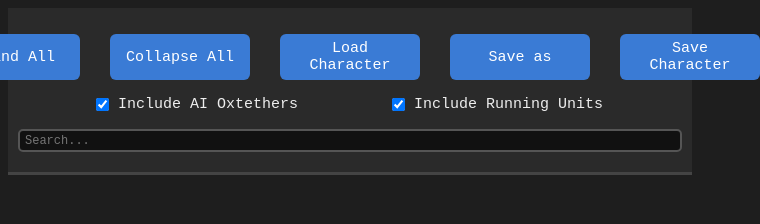
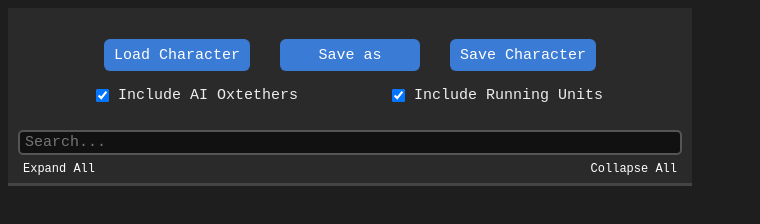
Before and after one commit to Schlossgespensty/AIC-Editor, an Electron app: page src/index.html in a window 700 px wide. Shown: the whole page, 760 px wide, since content can reach past the window. Drawn offline with Linux system fonts and the light colour scheme; no server answers.

Commit message:
sections update

```diff
--- a/config/groupBreaks.json
+++ b/config/groupBreaks.json
@@ -11,6 +11,8 @@
   "SellResource01",
   "Unknown072",
   "RecruitProbDefDefault",
+  "RecruitProbRaidDefault",
+  "RecruitProbAttackDefault",
   "SortieUnitRangedMin",
   "DefTotal",
   "RaidUnitsBase",
--- a/package.json
+++ b/package.json
@@ -19,7 +19,7 @@
   "type": "commonjs",
   "devDependencies": {
     "@electron/packager": "^19.1.0",
-    "electron": "^41.1.1",
+    "electron": "^41.2.0",
     "electron-builder": "^26.8.1"
   }
 }
--- a/src/index.html
+++ b/src/index.html
@@ -35,11 +35,42 @@ body {
   position: sticky;
   top: 0;
   z-index: 1000;
+  background: #2a2a2a;
+  padding: 5px;
+  padding-inline: 10px;
+  border-bottom: 3px solid #444;
+}
 
-  background: #2a2a2a;
-  padding: 10px;
+.sectionButtonsWrapper {
+  display: flex;
+  justify-content: space-between;
+  align-items: center;
+  width: 100%;
+}
 
-  border-bottom: 3px solid #444;
+sectionButton {
+  background:none;
+  color:white;
+  border:none;
+  cursor:pointer;
+  font-family: monospace, sans-serif;
+  font-size: 12px;
+}
+
+.sectionButton1 {
+  display: flex;
+  justify-content: left;
+  margin-inline: 5px;
+  margin-top: 2px;
+  margin-bottom: 2px;
+}
+
+.sectionButton2 {
+  display: flex;
+  justify-content: right;
+  margin-inline: 5px;
+  margin-top: 2px;
+  margin-bottom: 2px;
 }
 
 button {
@@ -63,14 +94,16 @@ button {
   display: flex;
   justify-content: center;
   gap: 10px;
-  margin: 10px 0;
+  margin-top: 20px;
+  margin-bottom: 10px;
 }
 
 .toggles {
   display: flex;
   justify-content: center;
   column-gap: 35px;
-  margin: 10px 0;
+  margin-top: 10px;
+  margin-bottom: 20px;
   width: 100%;
   flex-wrap: wrap;
 }
@@ -104,10 +137,10 @@ button {
 .search {
   width: 100%;
   max-width: 700px;
+  min-height: 25px;
   display: block;
-  margin-top: 50px;
-  margin: 10px auto;
-  font-size: 12px;
+  margin: 5px 0;
+  font-size: 15px;
 }
 
 .field {
@@ -231,17 +264,13 @@ select, input {
 </style>
 </head>
 
-
 <body>
 
 <div class="topbar">
 
-  <div id="filePath" style="font-size:12px; color:#aaa; text-align:left;">
-</div>
+  <div id="filePath" style="font-size:12px; color:#aaa; text-align:left;"></div>
 
   <div class="buttons">
-    <button onclick="expandAll()">Expand All</button>
-    <button onclick="collapseAll()">Collapse All</button>
     <button onclick="loadFile()">Load Character</button>
     <button onclick="saveFile()">Save as</button>
     <button id="saveBtn" onclick="quickSaveFile()">Save Character</button>
@@ -254,7 +283,23 @@ select, input {
 
 <input type="text" id="search" class="search" placeholder="Search..." oninput="search(this.value)">
 
+<div class="sectionButtonsWrapper">
+  <div class="sectionButton1">
+    <sectionButton onclick="expandAll()">Expand All</sectionButton>
+  </div>
+
+  <div class="sectionButton2">
+    <sectionButton onclick="collapseAll()">Collapse All</sectionButton>
+  </div>
 </div>
+
+</div>
+
+<div class="infobar">
+
+
+
+  </div>
 
 <div id="form"></div>
 
@@ -272,17 +317,7 @@ let optionPools;
 let groupBreaks;
 let numericBooleanFields;
 let legacyKeyMap;
-
-const sections = {
-  "Lord": ["lord.StrengthMultiplier"],
-  "Normal": ["startTroops.normal.ArabArcher"],
-  "Cursader": ["startTroops.crusader.ArabArcher"],
-  "Deathmatch": ["startTroops.deathmatch.ArabArcher"],
-  "Economy": ["aic.WallDecoration"],
-  "Military": ["aic.DefWallPatrolRallyTime"],
-  "AI OxTethers": ["aic.AIOxTethers_DisableInitialOxTether"],
-  "Running Units": ["aic.RunningUnits_Macemen"]
-};
+let sections
 
 async function init() {
   try {
@@ -293,6 +328,7 @@ async function init() {
     groupBreaks = await loadConfig("groupBreaks.json");
     numericBooleanFields = await loadConfig("numericBooleanFields.json");
     legacyKeyMap = await loadConfig("legacyKeyMap.json");
+    sections = await loadConfig("sections.json");
 
     data = JSON.parse(JSON.stringify(template));
 
@@ -525,7 +561,7 @@ function flattenObject(obj, result = [], parent = null, path = "") {
         key,
         value,
         parent,
-        path: currentPath // 🔥 THIS is the important part
+        path: currentPath
       });
     }
   }
@@ -544,7 +580,7 @@ function buildForm(obj, container) {
 
   function startSection(title) {
     const sec = document.createElement("details");
-    sec.open = true;
+    sec.open = !!searchQuery;
 
     const sum = document.createElement("summary");
     sum.textContent = title;
@@ -559,7 +595,7 @@ function buildForm(obj, container) {
 
     if (!toggleOx.checked && path.includes("AIOx")) return;
     if (!toggleRun.checked && path.includes("RunningUnits")) return;
-    // 🔥 SECTION START
+
     const sectionName = Object.keys(sections || {}).find(s =>
     sections[s].includes(path)
     );
@@ -569,16 +605,13 @@ function buildForm(obj, container) {
       currentSection.dataset.name = sectionName;
     }
 
-    // create field
     const field = createField(key, value, parent);
     if (!field) return;
 
-    // 🔹 groupBreaks stay EXACTLY as you had them
     if (groupBreaks.includes(key)) {
       field.classList.add("sectionDivider");
     }
 
-    // append
     if (currentSection) {
       currentSection.appendChild(field);
     } else {
@@ -590,12 +623,6 @@ function buildForm(obj, container) {
 function render(){
   const c = document.getElementById("form");
   c.innerHTML = "";
-
-  const title = document.createElement("h3");
-  title.textContent = "Lord";
-  title.style.textAlign = "center";
-  c.appendChild(title);
-
   buildForm(data, c);
 }
 
```
Also changed, not shown: config/sections.json (added, +11 -0 lines), 1 other file.
